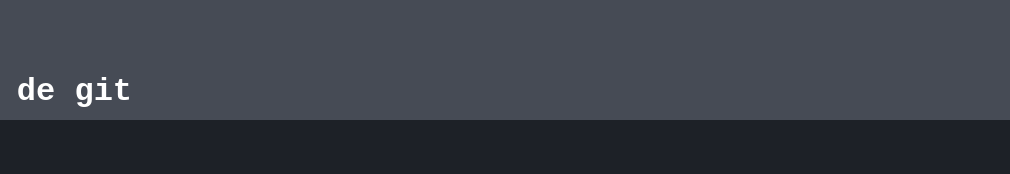
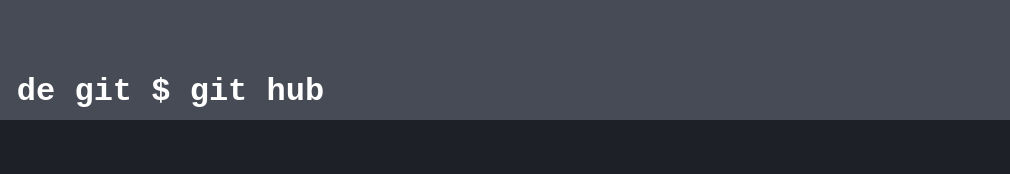
Before and after one commit to Cracxkero/Prueba-git, a plain HTML site: page index.html in a window 1280 px wide. Shown: the full height of the page, 270-1280 px from the left. Drawn offline with Linux system fonts and the light colour scheme.

Commit message:
contenido con git hub

```diff
--- a/index.html
+++ b/index.html
@@ -9,7 +9,7 @@
 <body>
     <div class="bar">
         <img src="img/git.png" alt="" class="logo">
-        <h1>bolg de curso de git</h1>
+        <h1>bolg de curso de git $ git hub</h1>
     </div>
     <div>
         contenido del blog
```
